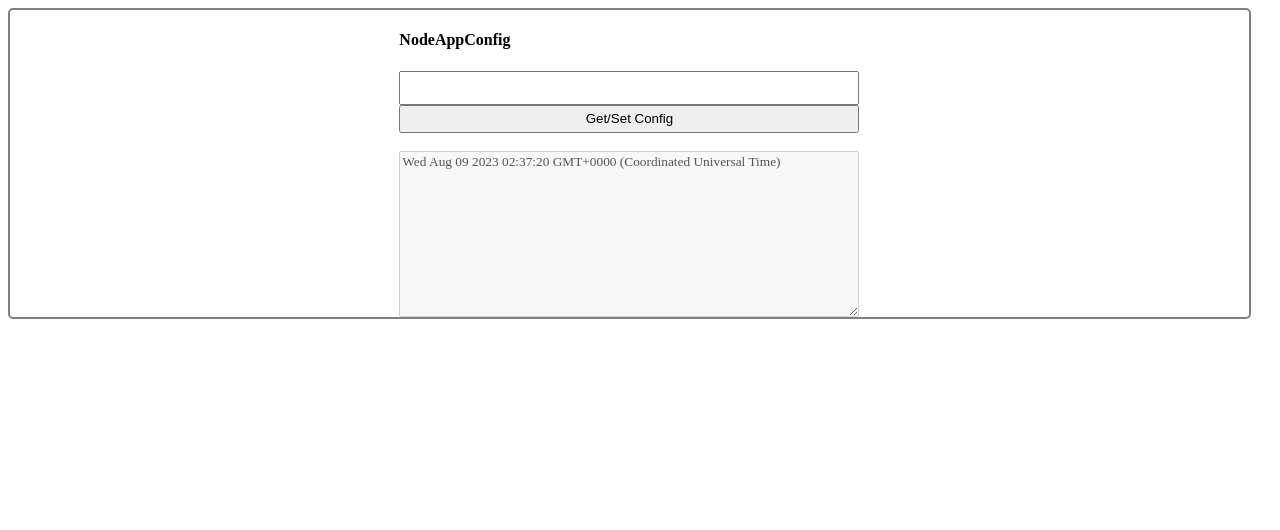
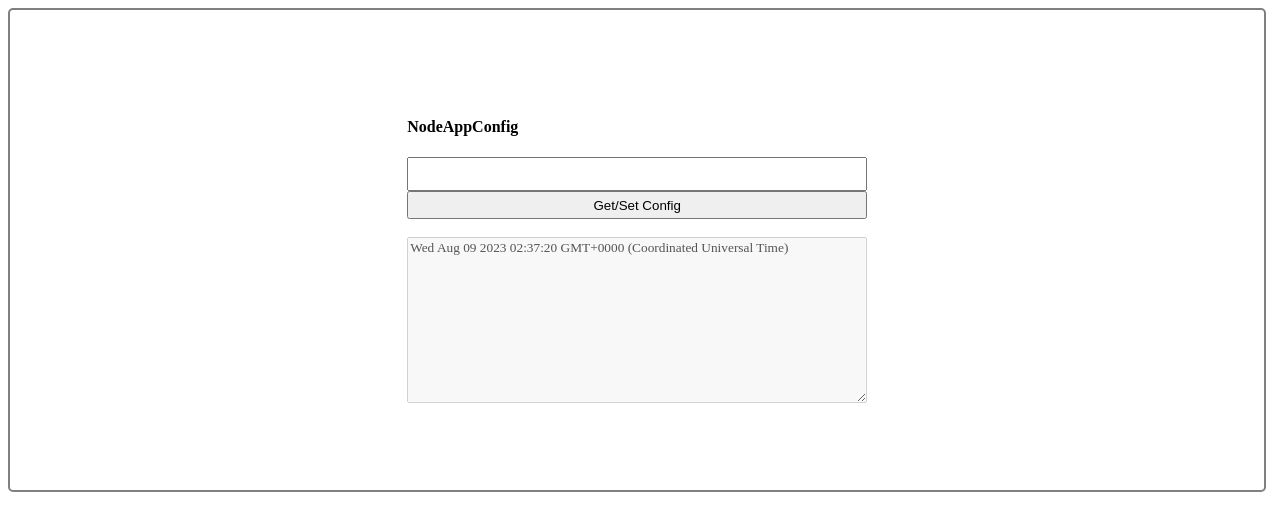
Before and after one commit to BluRay/mymcu, a plain HTML site: page RaspberryPi/node_apps/index.html in a window 1280 px wide. Drawn offline with Linux system fonts and the light colour scheme.

Commit message:
UPDATE@OFFICE

```diff
--- a/RaspberryPi/node_apps/index.html
+++ b/RaspberryPi/node_apps/index.html
@@ -33,7 +33,8 @@ function getConfig() {
 </script>
 <style>
 .maindiv {
-  width:98%;
+  width:98vw;
+  height: 60vh;
   border: 2px solid gray;
   border-radius: 5px;
   display: grid;
--- a/RaspberryPi/node_apps/server.js
+++ b/RaspberryPi/node_apps/server.js
@@ -37,10 +37,10 @@ http.createServer( function (request, response) {
           return console.error(error);
         }
         console.log('update success')
+        response.writeHead(200, {'Content-Type': 'text/html'});
+        response.write(JSON.stringify(conf_json));
+        response.end();
       })
-      response.writeHead(200, {'Content-Type': 'text/html'});
-      response.write(JSON.stringify(conf_json));
-      response.end();
     })
   }
   //解析POST方法参数
```
